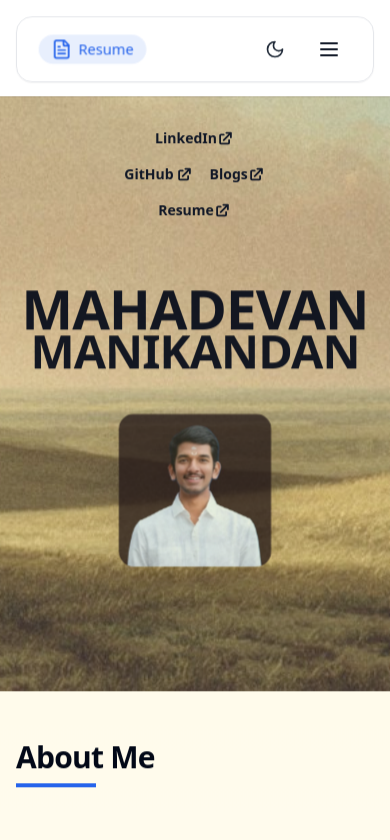
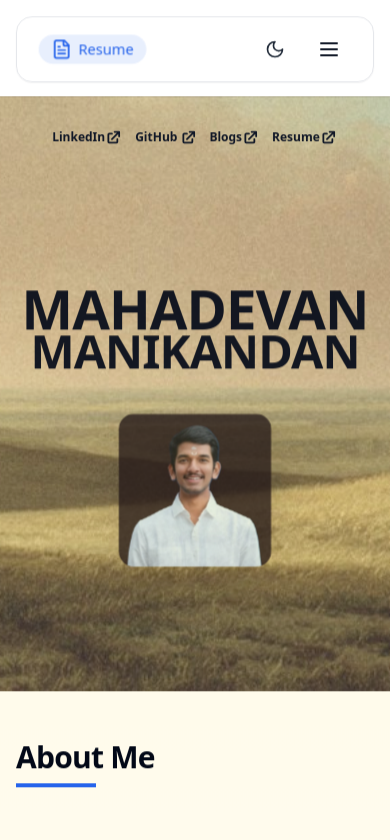
Before and after one commit to Mahadevan2005/Latest_Portfolio, a React (Vite) app: page / in a window 390 px wide. Shown: the top 840 px of the page. Built offline with nearby package versions, Linux system fonts and the light colour scheme.

Commit message:
fix: hero section link responsiveness

```diff
--- a/src/components/Home/Hero.tsx
+++ b/src/components/Home/Hero.tsx
@@ -30,8 +30,11 @@ const Hero = () => {
 
       {/* Centered CTA */}
       <div className="absolute top-8 left-1/2 -translate-x-1/2 z-20
-        flex flex-wrap justify-center gap-4 sm:gap-6
-        text-sm sm:text-base text-gray-900 dark:text-white px-4 max-w-full">
+flex flex-nowrap items-center justify-center
+gap-3 sm:gap-6
+text-xs sm:text-base
+text-gray-900 dark:text-white
+px-2 w-full max-w-[95%] overflow-hidden">
         <a
           href="https://www.linkedin.com/in/mahadevan-in/"
           target="_blank"
```
